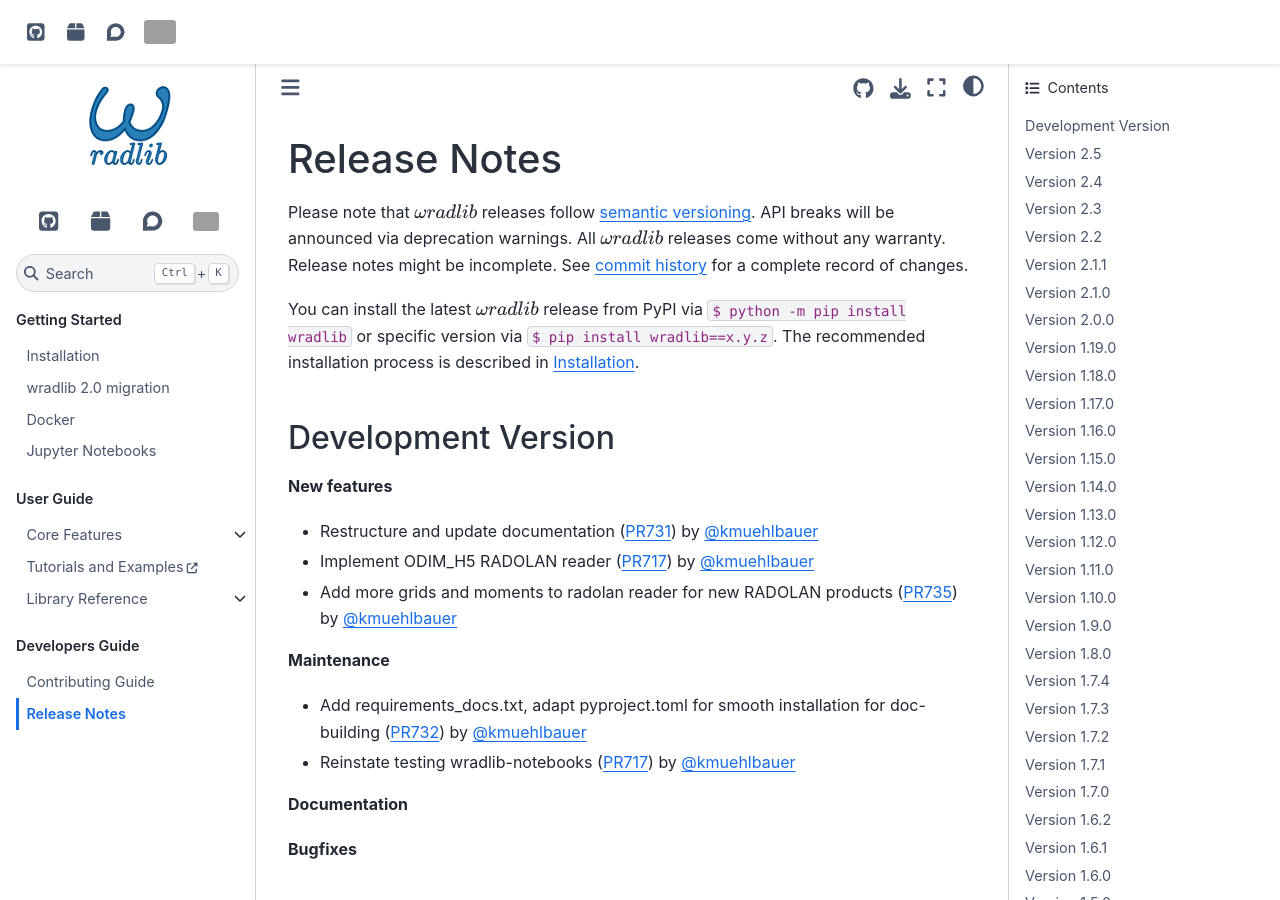
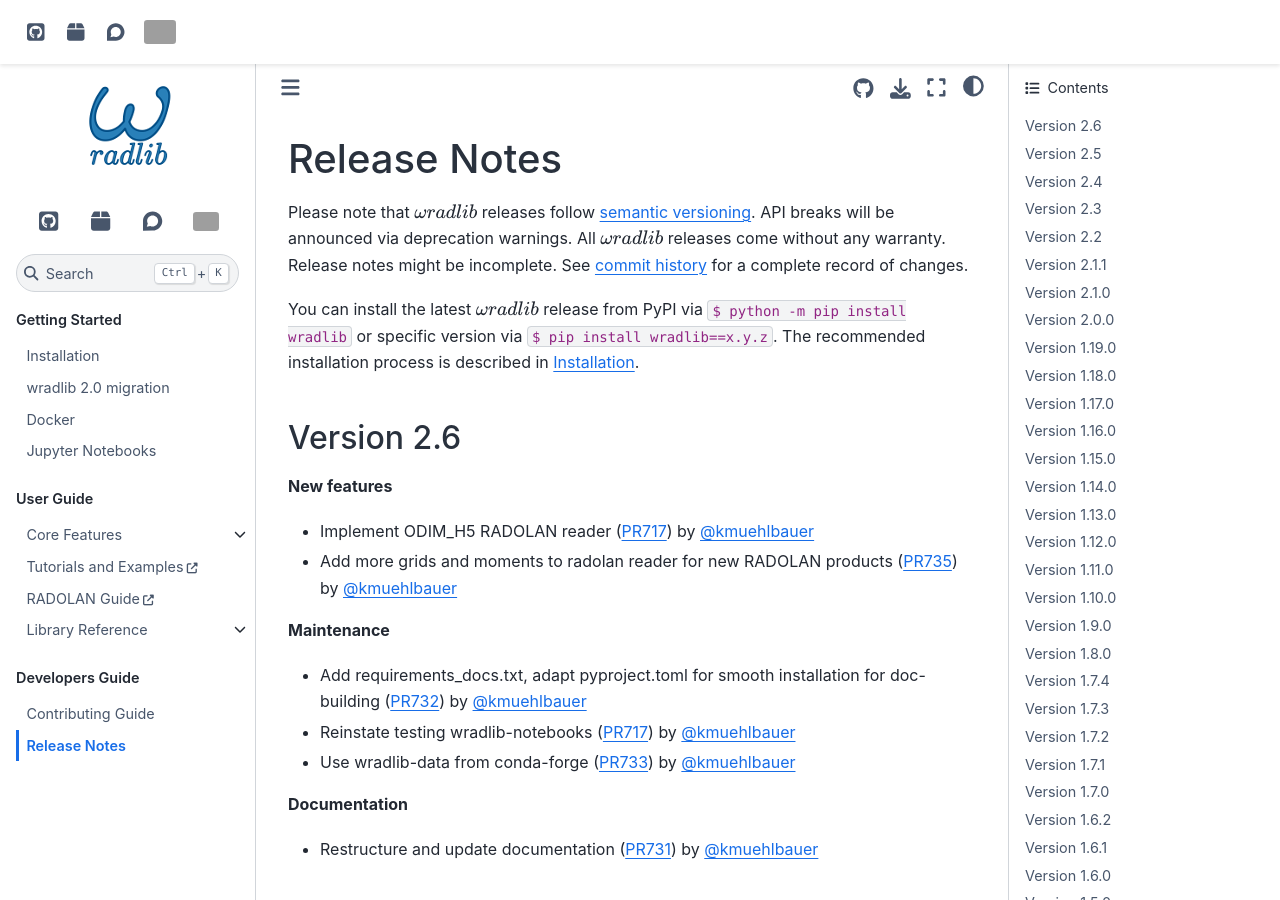
Before and after one commit to wradlib/wradlib, a Sphinx documentation site: the page built from docs/release_notes.md, in a window 1280 px wide and 900 px high. Built offline with Sphinx 7.4.7 and the Sphinx Book theme 1.1.4, drawn with Linux system fonts in a browser that asks for light colours; pages that are not in the unit, such as notebooks, are missing from menus; the version number could not be read and is left out; grey boxes are pictures that could not be loaded.

Commit message:
REL: 2.6.0 (#733)
* REL: 2.6.0

* Use wradlib-data from conda-forge

* add link to RADOLAN Guide in doc navigation

```diff
--- a/docs/release_notes.md
+++ b/docs/release_notes.md
@@ -7,11 +7,10 @@ Please note that {{wradlib}} releases follow [semantic versioning](https://semve
 
 You can install the latest {{wradlib}} release from PyPI via ``$ python -m pip install wradlib`` or specific version via ``$ pip install wradlib==x.y.z``. The recommended installation process is described in {doc}`installation`.
 
-## Development Version
+## Version 2.6
 
 **New features**
 
-* Restructure and update documentation ({pull}`731`) by {at}`kmuehlbauer`
 * Implement ODIM_H5 RADOLAN reader ({pull}`717`) by {at}`kmuehlbauer`
 * Add more grids and moments to radolan reader for new RADOLAN products ({pull}`735`) by {at}`kmuehlbauer`
 
@@ -19,11 +18,11 @@ You can install the latest {{wradlib}} release from PyPI via ``$ python -m pip i
 
 * Add requirements_docs.txt, adapt pyproject.toml for smooth installation for doc-building ({pull}`732`) by {at}`kmuehlbauer`
 * Reinstate testing wradlib-notebooks ({pull}`717`) by {at}`kmuehlbauer`
+* Use wradlib-data from conda-forge ({pull}`733`) by {at}`kmuehlbauer`
 
 **Documentation**
 
-**Bugfixes**
-
+* Restructure and update documentation ({pull}`731`) by {at}`kmuehlbauer`
 
 ## Version 2.5
 
```
Also changed, not shown: docs/index.md (+1 -0 lines), 4 other files.
